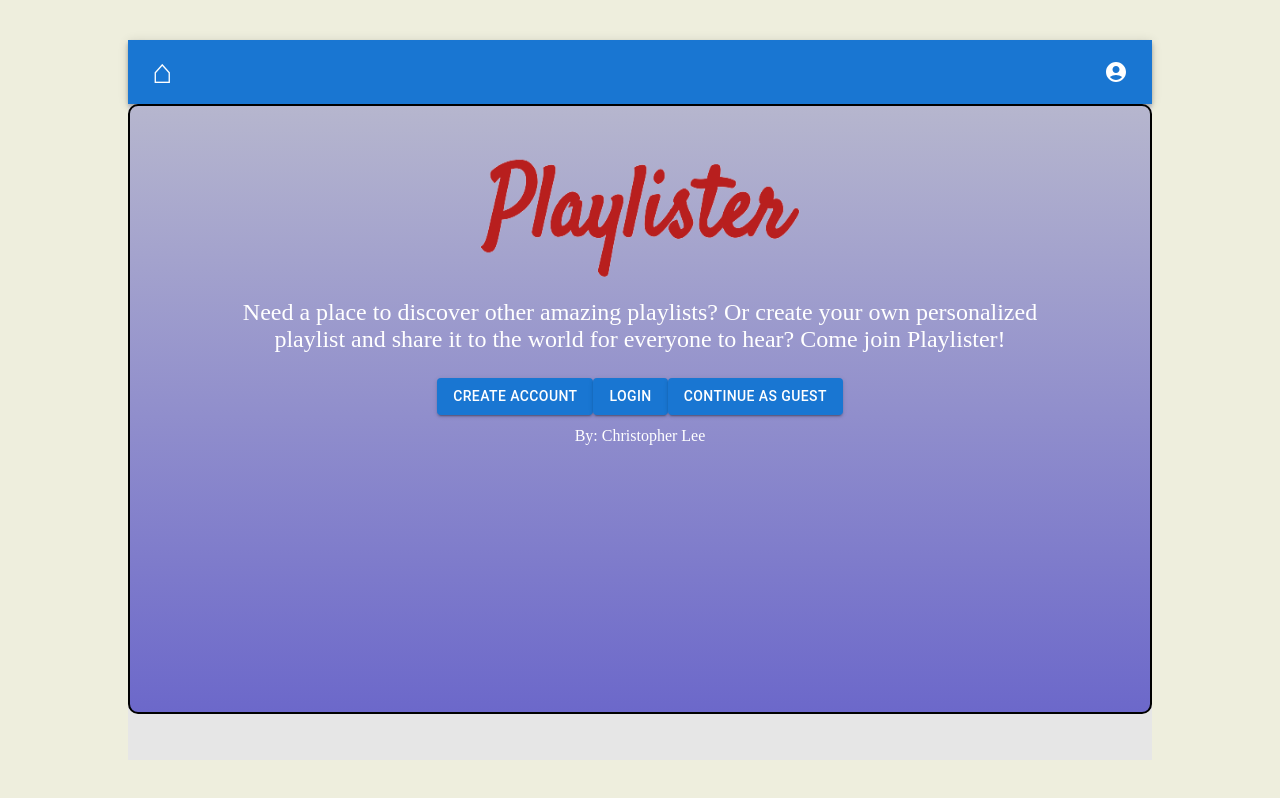
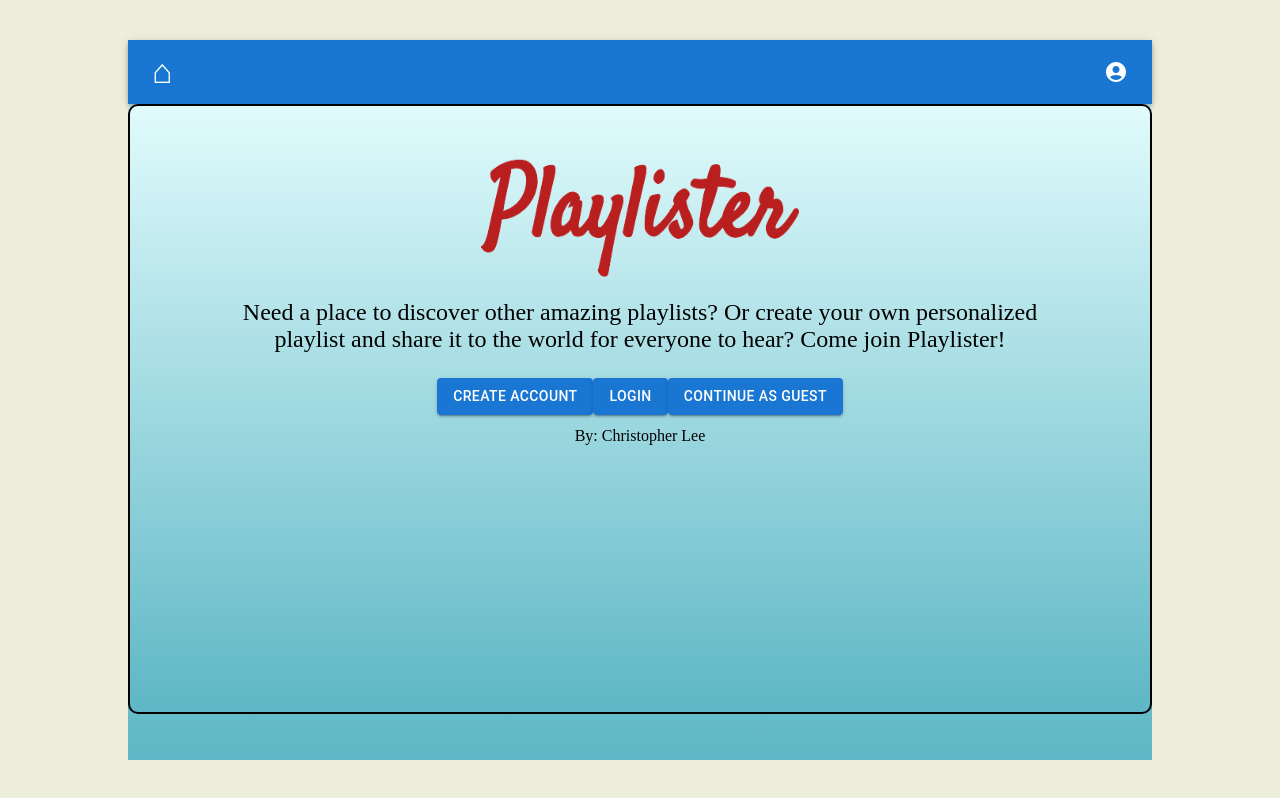
Before and after one commit to chrisglee/Playlister, a React (Create React App) app in the folder client/: page / in a window 1280 px wide. Built offline with nearby package versions, Linux system fonts and the light colour scheme; no server answers.

Commit message:
make page less eye bleeding

```diff
--- a/client/src/App.css
+++ b/client/src/App.css
@@ -21,7 +21,7 @@ body {
 }
 
 #root {
-  background-color: var(--swatch-primary);
+  background-image: linear-gradient(to bottom,#e0fbfc, #5eb7c5);
   font-family: "Lexend Exa";
   position: absolute;
   width: 80%;
@@ -38,25 +38,9 @@ body {
   left: 0%;
 }
 
-#top5-banner {
-  position: absolute;
-  left: 0%;
-  top: 0%;
-  width: 100%;
-  height: 10%;
-  float: left;
-  background-image: linear-gradient(to bottom, #b8b808, #636723);
-  color: white;
-  font-size: 48pt;
-  border-color: black;
-  border-width: 2px;
-  border-style: solid;
-  border-radius: 10px;
-}
-
 /* SPLASH SCREEN COMPONENTS */
 #splash-screen {
-  background-image: linear-gradient(to bottom, #b6b6ce, #6c68ca);
+  background-image: linear-gradient(to bottom,#e0fbfc, #5eb7c5);
   color: white;
   font-size: 5vw;
   border-color: black;
@@ -80,14 +64,15 @@ body {
 #splash-description
 {
   font-size: 18pt;
+  color: black;
   align-items: center;
   justify-content: center;
 }
 
 #splash-credit
 {
-  top: 80%;
   font-size: 12pt;
+  color: black;
   align-items: center;
   justify-content: center;
 }
--- a/client/src/components/HomeScreen.js
+++ b/client/src/components/HomeScreen.js
@@ -53,7 +53,7 @@ const HomeScreen = () => {
     				</Toolbar>
 				</Grid>
 			<Grid item xs={12} sm={7}>
-				<List disablePadding sx={{ width: '100%', height: '90%', bgcolor: 'background.paper', overflow: "hidden", overflowY: "scroll", }}>
+				<List disablePadding sx={{ width: '100%', height: '90%', overflow: "hidden", overflowY: "scroll", }}>
 				{
 					store.idNamePairs.map((pair) => (
 						<ListCard
@@ -66,7 +66,7 @@ const HomeScreen = () => {
 				</List>
 			</Grid>
 			<Grid item xs={12} sm={5}>
-				<Box sx={{ width: '100%', height: '90%', bgcolor: 'background.paper'}}>
+				<Box sx={{ width: '100%', height: '90%'}}>
 					hello
 				</Box>
 			</Grid>
--- a/client/src/components/ListCard.js
+++ b/client/src/components/ListCard.js
@@ -78,7 +78,7 @@ function ListCard(props) {
         <ListItem
             id={idNamePair._id}
             key={idNamePair._id}
-            sx={{ marginTop: '15px', display: 'flex', p: 1 }}
+            sx={{ marginTop: '15px', display: 'flex', p: 1, bgcolor: '#98c1d9', borderRadius: '16px' }}
             style={{ width: '100%', fontSize: '48pt' }}
             button
             onClick={(event) => {
```
